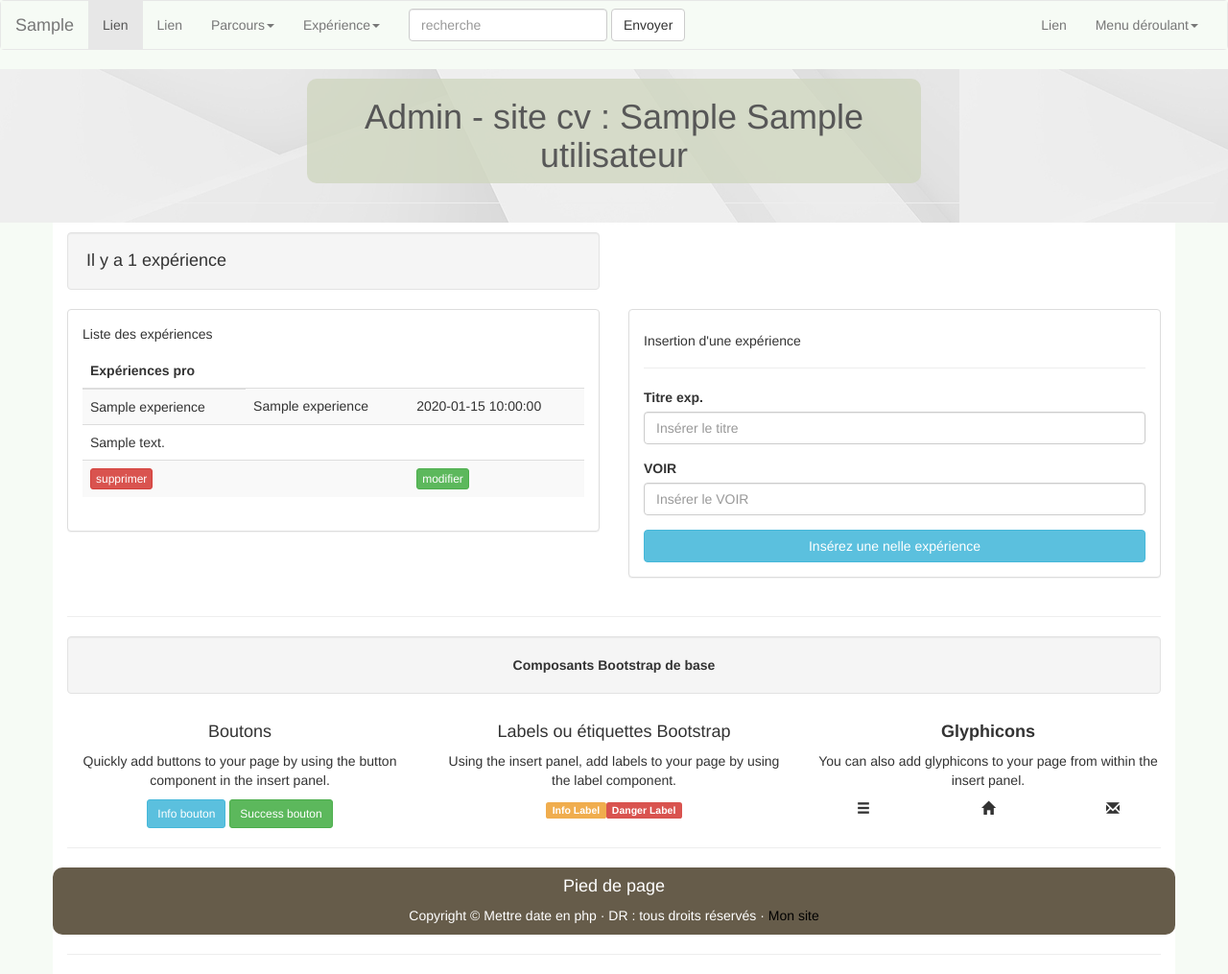
After one commit to vienendelsur/lps_pisola_CV_VLG, a PHP site: page /experiences.php in a window 1280 px wide. The commit adds this page. Shown: the whole page at 96% size. Run offline with PHP 8.4, Linux system fonts and the light colour scheme; tables that the repository leaves empty or names only in its code hold one stand-in row (values such as "Sample post"); a stand-in replaces the project's code that opens the database connection.

Commit message:
c 30
modifs importantes

```diff
--- a/admin/css/style_admin.css
+++ b/admin/css/style_admin.css
@@ -15,9 +15,10 @@ body {
 
 .fond_fonce {
 	background: #D0D7C0;
-	color: #333;
 	-webkit-border-radius: 10px 10px 10px 10px;
 	border-radius: 10px 10px 10px 10px;
+	margin-top: 10px;
+	opacity: 0.8;
 }
 
 .sombre {
@@ -33,3 +34,7 @@ a {
 	color: orangered;
 	background: #F6FBF5;
 }
+
+.popolasca {
+	background-image: url(../img/geometic-bg-white.jpg);
+}
--- /dev/null
+++ b/admin/experiences.php
@@ -0,0 +1,223 @@
+<?php require 'connexion.php'; ?>
+<?php
+// gestion des contenus de la BDD compétences
+//insertion d'une compétence
+if(isset($_POST['e_titre'])) {// si on a posté une nouvelle comp.
+	if($_POST['e_titre']!='' && $_POST['VOIR']!='') {// si compétence n'est pas vide
+		$e_titre = addslashes($_POST['e_titre']);
+		$VOIR = addslashes($_POST['VOIR']);
+
+		$pdoCV->exec(" INSERT INTO t_experiences VALUES (NULL, '$e_titre', '$VOIR', '1') ");//mettre $id_utilisateur quand on l'aura dans la variable de session
+		header("location: experienceS.php");//pour revenir sur la page
+		exit();
+	}//ferme le if n'est pas vide
+}//ferme le if isset du form
+// suppression d'une compétence
+
+if(isset($_GET['id_experience'])) {// on récupère la comp. par son id ds l'url
+	$efface = $_GET['id_experience'];//je mets cela ds une variable
+
+	$sql = " DELETE FROM t_experiences WHERE id_experience = '$efface' ";
+	$pdoCV->query($sql);// on peut avec exec aussi si on veut
+	header("location: experiences.php");//pour revenir sur la page
+}//ferme le if isset
+?>
+<!DOCTYPE html>
+<html lang="fr">
+<head>
+<meta charset="utf-8">
+<?php
+		$sql = $pdoCV->query(" SELECT * FROM t_utilisateurs WHERE id_utilisateur ='1' ");
+		$ligne_utilisateur = $sql->fetch();
+	?>
+<meta http-equiv="X-UA-Compatible" content="IE=edge">
+<meta name="viewport" content="width=device-width, initial-scale=1">
+<title>Admin : <?php echo($ligne_utilisateur['pseudo']); ?></title>
+
+<!-- Bootstrap -->
+<link href="css/bootstrap.css" rel="stylesheet">
+
+<!--Mes styles-->
+<link rel="stylesheet" type="text/css"href="css/style_admin.css">
+<!-- HTML5 shim and Respond.js for IE8 support of HTML5 elements and media queries -->
+<!-- WARNING: Respond.js doesn't work if you view the page via file:// -->
+<!--[if lt IE 9]>
+      <script src="https://oss.maxcdn.com/html5shiv/3.7.2/html5shiv.min.js"></script>
+      <script src="https://oss.maxcdn.com/respond/1.4.2/respond.min.js"></script>
+    <![endif]-->
+</head>
+<body>
+<nav class="navbar navbar-default">
+  <div class="container-fluid">
+    <!-- Brand and toggle get grouped for better mobile display -->
+    <div class="navbar-header">
+      <button type="button" class="navbar-toggle collapsed" data-toggle="collapse" data-target="#defaultNavbar1"><span class="sr-only">Toggle navigation</span><span class="icon-bar"></span><span class="icon-bar"></span><span class="icon-bar"></span></button>
+      <a class="navbar-brand" href="#"><?php echo($ligne_utilisateur['pseudo']); ?></a></div>
+    <!-- Collect the nav links, forms, and other content for toggling -->
+    <div class="collapse navbar-collapse fond_nav" id="defaultNavbar1">
+      <ul class="nav navbar-nav">
+        <li class="active"><a href="#">Lien<span class="sr-only">(current)</span></a></li>
+        <li><a href="#">Lien</a></li>
+        <li class="dropdown"><a href="#" class="dropdown-toggle" data-toggle="dropdown" role="button" aria-expanded="false">Parcours<span class="caret"></span></a>
+          <ul class="dropdown-menu" role="menu">
+            <li><a href="formations.php">Formation</a></li>
+            <li><a href="experiences.php">Expériences</a></li>
+            <li><a href="realisations.php">Réalisations</a></li>
+            <li class="divider"></li>
+            <li><a href="#">Lien à part</a></li>
+            <li class="divider"></li>
+            <li><a href="#">Autre lien à part</a></li>
+          </ul>
+        </li>
+         <li class="dropdown"><a href="#" class="dropdown-toggle" data-toggle="dropdown" role="button" aria-expanded="false">Expérience<span class="caret"></span></a>
+          <ul class="dropdown-menu" role="menu">
+            <li><a href="competences.php">Compétences</a></li>
+            <li><a href="loisirs.php">Loisirs</a></li>
+            <li><a href="reseaux.php">Reseaux</a></li>
+            <li class="divider"></li>
+            <li><a href="#">Lien à part</a></li>
+            <li class="divider"></li>
+            <li><a href="#">Autre lien à part</a></li>
+          </ul>
+        </li>
+      </ul>
+      <form class="navbar-form navbar-left" role="search">
+        <div class="form-group">
+          <input type="text" class="form-control" placeholder="recherche">
+        </div>
+        <button type="submit" class="btn btn-default">Envoyer</button>
+      </form>
+      <ul class="nav navbar-nav navbar-right">
+        <li><a href="#">Lien</a></li>
+        <li class="dropdown"><a href="#" class="dropdown-toggle" data-toggle="dropdown" role="button" aria-expanded="false">Menu déroulant<span class="caret"></span></a>
+          <ul class="dropdown-menu" role="menu">
+            <li><a href="#">Lien</a></li>
+            <li><a href="#">Autre lien</a></li>
+            <li><a href="#">Autre lien</a></li>
+            <li class="divider"></li>
+            <li><a href="#">Autre lien à part</a></li>
+          </ul>
+        </li>
+      </ul>
+    </div>
+    <!-- /.navbar-collapse -->
+  </div>
+  <!-- /.container-fluid -->
+</nav>
+<div class="container-fluid popolasca">
+  <div class="row">
+    <div class="col-md-6 col-md-offset-3 fond_fonce">
+      <h1 class="text-center">Admin - site cv : <?php echo($ligne_utilisateur['prenom']).' '.($ligne_utilisateur['nom']); ?></h1>
+    </div>
+  </div>
+  <hr>
+</div>
+<div class="container">
+  <div class="row text-left">
+    <div class="col-lg-6"><?php
+		$sql = $pdoCV->prepare(" SELECT * FROM t_experiences WHERE utilisateur_id ='1' ");
+		$sql->execute();
+		$nbr_experiences = $sql->rowCount();
+		//$ligne_competence = $sql->fetch();
+	?>
+      <h4 class="well">Il y a <?php echo $nbr_experiences; ?> expérience<?php echo ($nbr_experiences>1)?'s':'' ?> </h4>
+    </div>
+  </div>
+
+   <div class="row">
+    <div class="text-justify col-sm-4 col-lg-6">
+
+    <div class="panel panel-default">
+		 <div class="panel-body">
+		<p>Liste des expériences</p>
+    <table class="table table-striped table-hover">
+	<thead>
+		<tr>
+			<th>Expériences pro</th>
+		</tr>
+	</thead>
+<tbody>
+<tr>
+<?php while ($ligne_experience = $sql->fetch()) { ?>
+		<td><?php echo $ligne_experience['e_titre']; ?></td>
+		<td><?php echo $ligne_experience['e_soustitre']; ?></td>
+		<td colspan="2"><?php echo $ligne_experience['e_dates']; ?></td>
+		</tr>
+	<tr>
+		<td colspan="4"><?php echo $ligne_experience['e_description']; ?></td>
+		</tr>
+	<tr>
+		<td colspan="2"><a href="experiences.php?id_experience=<?php echo $ligne_experience['id_experience']; ?>" class="btn btn-danger btn-xs">supprimer</a></td>
+  <td colspan="2"><a href="modif_experience.php?id_experience=<?php echo $ligne_experience['id_experience']; ?>" class="btn btn-success btn-xs">modifier</a></td>
+
+	</tr>
+<?php }	?>
+</tbody>
+</table>
+		</div>
+		</div>
+   </div>
+    <div class="col-sm-4 text-justify col-lg-6">
+    <div class="panel panel-default">
+		 <div class="panel-body">
+			<h5>Insertion d'une expérience</h5>
+			<hr>
+		<!--formulaire d'insertion-->
+			<form action="experiences.php" method="post">
+				<div class="form-group">
+				<label for="e_titre">Titre exp.</label>
+				<input type="text" name="e_titre" id="e_titre" placeholder="Insérer le titre" class="form-control">
+				</div>
+				<div class="form-group">
+				<label for="VOIR">VOIR</label>
+				<input type="text" name="VOIR" id="VOIR" placeholder="Insérer le VOIR" class="form-control">
+				</div>
+				<button type="submit" class="btn btn-info btn-block">Insérez une nelle expérience</button>
+			</form>
+		</div>
+	</div>
+</div>
+</div>
+  <hr>
+  <div class="row">
+    <div class="text-center col-md-12">
+      <div class="well"><strong>Composants Bootstrap de base</strong></div>
+    </div>
+  </div>
+  <div class="row">
+    <div class="col-sm-4 text-center">
+      <h4>Boutons</h4>
+      <p>Quickly add buttons to your page by using the button component in the insert panel. </p>
+      <button type="button" class="btn btn-info btn-sm">Info bouton</button>
+      <button type="button" class="btn btn-success btn-sm">Success bouton</button>
+    </div>
+    <div class="text-center col-sm-4">
+      <h4>Labels ou étiquettes Bootstrap</h4>
+      <p>Using the insert panel, add labels to your page by using the label component.</p>
+      <span class="label label-warning">Info Label</span><span class="label label-danger">Danger Label</span> </div>
+    <div class="text-center col-sm-4">
+      <h4><strong>Glyphicons</strong></h4>
+      <p>You can also add glyphicons to your page from within the insert panel.</p>
+      <div class="row">
+        <div class="col-xs-4"><span class="glyphicon glyphicon-menu-hamburger" aria-hidden="true"></span></div>
+        <div class="col-xs-4"><span class="glyphicon glyphicon-home" aria-hidden="true"> </span> </div>
+        <div class="col-xs-4"><span class="glyphicon glyphicon-envelope" aria-hidden="true"></span></div>
+      </div>
+    </div>
+  </div>
+  <hr>
+  <div class="row sombre">
+    <div class="text-center col-md-6 col-md-offset-3">
+      <h4>Pied de page </h4>
+      <p>Copyright &copy; Mettre date en php &middot; DR : tous droits réservés &middot; <a href="#">Mon site</a></p>
+    </div>
+  </div>
+  <hr>
+</div>
+<!-- jQuery (necessary for Bootstrap's JavaScript plugins) -->
+<script src="js/jquery-1.11.3.min.js"></script>
+
+<!-- Include all compiled plugins (below), or include individual files as needed -->
+<script src="js/bootstrap.js"></script>
+</body>
+</html>
```
Also changed, not shown: admin/reseaux.php (added, +181 -0 lines), admin/img/geometic-bg-white.jpg (added), admin/img/popolasca_grate.jpg (added), 2 other files.
